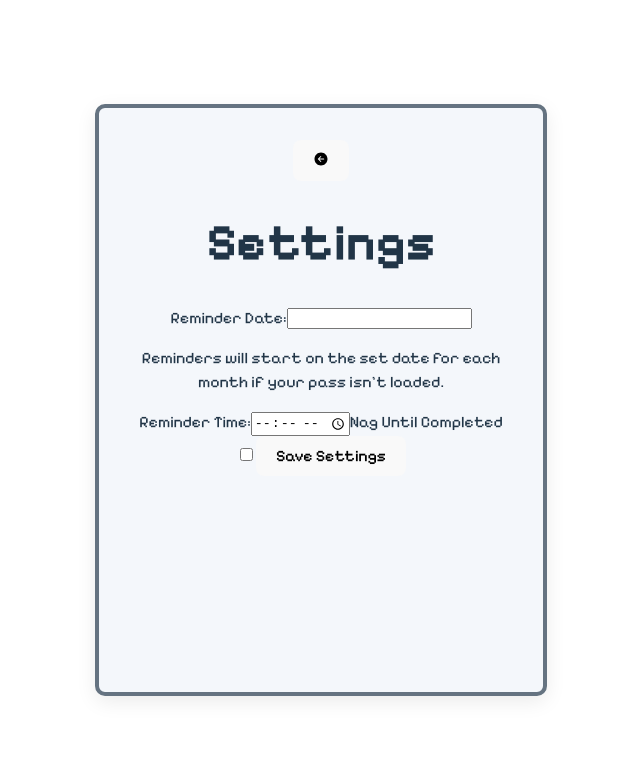
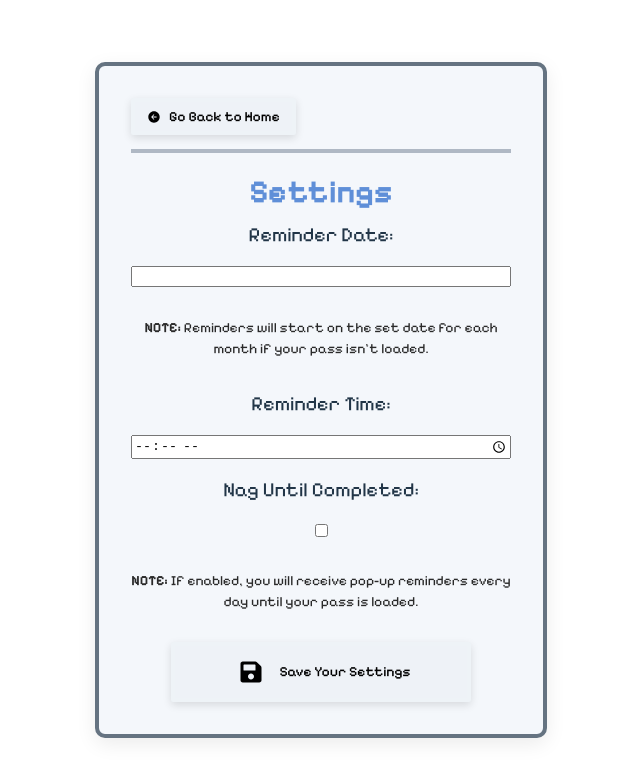
Before and after one commit to samlui1009/PassPing, a React (Vite) app in the folder passping-extension/: page / in a window 1280 px wide. Both pictures are taken after a click on the button "Settings". Shown: the top 778 px of the page, without its empty margins (319-959 px from the left). Built offline with nearby package versions, Linux system fonts and the light colour scheme.

Commit message:
Submission form for settings complete

```diff
--- a/passping-extension/src/App.css
+++ b/passping-extension/src/App.css
@@ -16,65 +16,3 @@
 body {
   font-family: "Pixelify Sans", sans-serif;
 }
-
-.divider {
-  height: 4px;
-  background: #afb8c4;
-  margin: 14px 0 18px;
-}
-
-.ext-name {
-  font-size: 32px;
-  font-weight: 700;
-  color: #5f8fd8;
-  margin-bottom: 10px;
-}
-
-.tagline {
-  font-size: 22px;
-  color: #2a2a2a;
-  margin-bottom: 10px;
-}
-
-.logo {
-  width: 125px;
-  height: 125px;
-  image-rendering: pixelated;
-  animation: bus-bob 1.8s ease-in-out infinite;
-}
-
-@keyframes bus-bob {
-  0% {
-    transform: translateX(0) translateY(0);
-  }
-  25% {
-    transform: translateX(2px) translateY(-1px);
-  }
-  50% {
-    transform: translateX(4px) translateY(0);
-  }
-  75% {
-    transform: translateX(2px) translateY(-1px);
-  }
-  100% {
-    transform: translateX(0) translateY(0);
-  }
-}
-
-.bus-ctn {
-  background: #e8f1ff;
-  padding: 16px;
-  border-radius: 8px;
-}
-
-.load-msg {
-  font-size: 20px;
-  color: #2a2a2a;
-}
-
-.full-date {
-  font-size: 18px;
-  font-weight: 600;
-  color: #e6a800;
-  margin-top: 6px;
-}
--- a/passping-extension/src/pages/Settings.tsx
+++ b/passping-extension/src/pages/Settings.tsx
@@ -1,26 +1,62 @@
 import { IoArrowBackCircle } from "react-icons/io5";
+import { FaSave } from "react-icons/fa";
+
+import "../stylesheets/Settings.css";
 
 type SettingsProps = {
   goBack: () => void;
-}
+};
 
-function Settings( {goBack} : SettingsProps) {
+function Settings({ goBack }: SettingsProps) {
   return (
     <>
       <div>
+        <div className="settings-header">
           <button className="back-btn" onClick={goBack}>
             <IoArrowBackCircle className="back-icon"></IoArrowBackCircle>
+            Go Back to Home
           </button>
-        <h1>Settings</h1>
-        <form>
+        </div>
+
+        <div className="divider"></div>
+        <h1 className="settings-title">Settings</h1>
+
+        <form className="settings-form">
           <label htmlFor="reminder-date">Reminder Date:</label>
-            <input type="number" id="reminder-date" name="reminder-date" />
-            <p>Reminders will start on the set date for each month if your pass isn't loaded.</p>
+          <input
+            className="form-input"
+            type="number"
+            id="reminder-date"
+            name="reminder-date"
+            min="1"
+            max="31"
+            step="1"
+          />
+          <p className="addnl-notes">
+            <b>NOTE:</b> Reminders will start on the set date for each month if
+            your pass isn't loaded.
+          </p>
           <label htmlFor="time">Reminder Time:</label>
-            <input type="time" id="reminder-time" name="reminder-time" min="00:00" max="23:59"/>
-            <label htmlFor="nag-toggle">Nag Until Completed</label>
+          <input
+            className="form-input"
+            type="time"
+            id="reminder-time"
+            name="reminder-time"
+            min="00:00"
+            max="23:59"
+          />
+          <label htmlFor="nag-toggle">Nag Until Completed:</label>
           <input type="checkbox" id="nag-toggle" name="nag-toggle" />
-            <button type="submit">Save Settings</button>
+          <p className="addnl-notes">
+            <b>NOTE:</b> If enabled, you will receive pop-up reminders every day
+            until your pass is loaded.
+          </p>
+          <div className="save-btn-div">
+            <button type="submit" className="save-settings-btn">
+              <FaSave className="icon"></FaSave>
+              Save Your Settings
+            </button>
+          </div>
         </form>
       </div>
     </>
--- a/passping-extension/src/stylesheets/Header.css
+++ b/passping-extension/src/stylesheets/Header.css
@@ -26,14 +26,10 @@
     font-size: 14px;
 }
 
-.settings-btn:focus{
-    outline: none;
-}
-
 .settings-btn:hover {
     transform: translateY(-1px);
     box-shadow: 0 5px 12px rgba(0, 0, 0, 0.18);
-    background-color: #E4E9F2;
+    background-color: #e4e9f2a9;
 }
 
 .settings-icon {
--- a/passping-extension/src/stylesheets/Home.css
+++ b/passping-extension/src/stylesheets/Home.css
@@ -0,0 +1,61 @@
+.divider {
+  height: 4px;
+  background: #afb8c4;
+  margin: 14px 0 18px;
+}
+
+.ext-name {
+  font-size: 32px;
+  font-weight: 700;
+  color: #5f8fd8;
+  margin-bottom: 10px;
+}
+
+.tagline {
+  font-size: 22px;
+  color: #2a2a2a;
+  margin-bottom: 10px;
+}
+
+.logo {
+  width: 125px;
+  height: 125px;
+  image-rendering: pixelated;
+  animation: bus-bob 1.8s ease-in-out infinite;
+}
+
+@keyframes bus-bob {
+  0% {
+    transform: translateX(0) translateY(0);
+  }
+  25% {
+    transform: translateX(2px) translateY(-1px);
+  }
+  50% {
+    transform: translateX(4px) translateY(0);
+  }
+  75% {
+    transform: translateX(2px) translateY(-1px);
+  }
+  100% {
+    transform: translateX(0) translateY(0);
+  }
+}
+
+.bus-ctn {
+  background: #e8f1ff;
+  padding: 16px;
+  border-radius: 8px;
+}
+
+.load-msg {
+  font-size: 20px;
+  color: #2a2a2a;
+}
+
+.full-date {
+  font-size: 18px;
+  font-weight: 600;
+  color: #e6a800;
+  margin-top: 6px;
+}
--- /dev/null
+++ b/passping-extension/src/stylesheets/Settings.css
@@ -0,0 +1,99 @@
+.settings-header {
+  font-weight: 600;
+  color: #2a2a2a;
+  margin-bottom: 8px;
+}
+
+.divider {
+  height: 4px;
+  background: #afb8c4;
+  margin: 14px 0 18px;
+}
+
+.back-btn {
+  background-color: #eef2f7;
+
+  gap: 8px;
+
+  display: flex;
+  justify-content: center;
+  align-items: center;
+  vertical-align: middle;
+  border-radius: 2px;
+  border: 4px solid rgba(238, 242, 247, 0.11);
+  cursor: pointer;
+  box-shadow: 0 3px 8px rgba(0, 0, 0, 0.12);
+  transition: background-color 0.5s ease;
+
+  padding: 6px 12px;
+  font-size: 14px;
+  outline: none;
+}
+
+.back-btn:hover {
+  transform: translateY(-1px);
+  box-shadow: 0 5px 12px rgba(0, 0, 0, 0.18);
+  background-color: #e4e9f2d7;
+}
+
+.settings-title {
+  font-size: 32px;
+  font-weight: 700;
+  color: #5f8fd8;
+  margin-bottom: 10px;
+}
+
+.settings-form {
+  display: flex;
+  flex-direction: column;
+  font-size: 20px;
+  gap: 16px;
+}
+
+.save-btn-div {
+  display: flex;
+  justify-content: center;
+  align-items: center;
+}
+
+.icon {
+  width: 24px;
+  height: 24px;
+  padding: 8px;
+  background: none;
+  display: flex;
+  align-items: center;
+  justify-content: center;
+  flex-shrink: 0;
+}
+
+.save-settings-btn {
+  background-color: #eef2f7;
+  display: flex;
+  justify-content: center;
+  align-items: center;
+  vertical-align: middle;
+  border-radius: 2px;
+  border: 4px solid rgba(238, 242, 247, 0.11);
+  cursor: pointer;
+  box-shadow: 0 3px 8px rgba(0, 0, 0, 0.12);
+  transition: background-color 0.5s ease;
+
+  width: 300px;
+
+  gap: 8px;
+
+  padding: 6px 12px;
+  font-size: 14px;
+}
+
+.save-settings-btn:hover {
+  transform: translateY(-1px);
+  box-shadow: 0 5px 12px rgba(0, 0, 0, 0.18);
+  background-color: #e4e9f2a9;
+}
+
+.addnl-notes {
+  font-size: 14px;
+  color: #2a2a2a;
+}
```
Also changed, not shown: 5 other files (tests, documents, lock files or other folders). Lines whose indentation alone changed are shown as unchanged.
